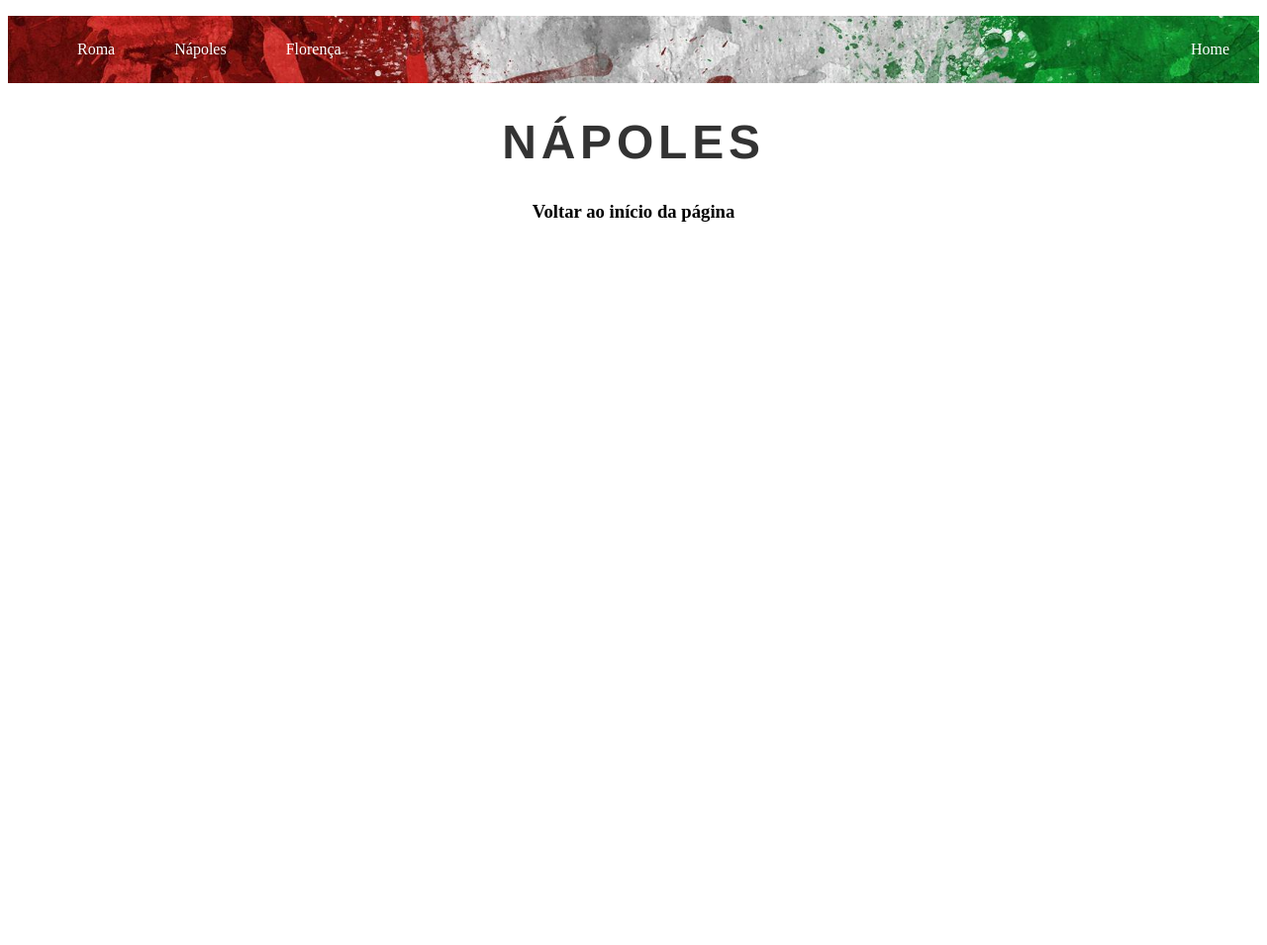
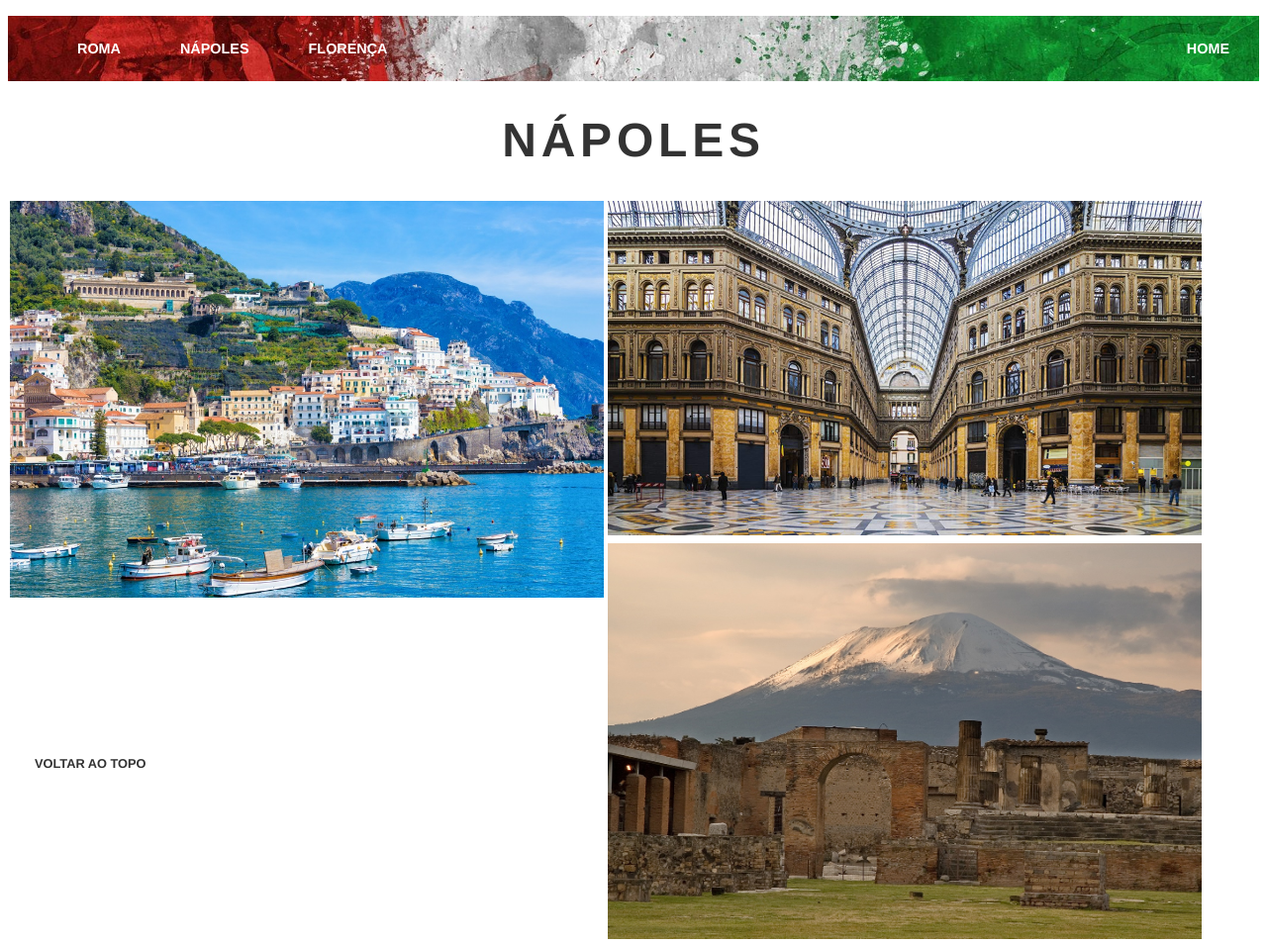
Before and after one commit to findingmarta/EngWeb2023, a plain HTML site: page TPC1/napoles.html in a window 1280 px wide. Shown: the whole page at 99% size. Before the commit the page ends 800 px from the top, so only its background shows below. Drawn offline with Linux system fonts and the light colour scheme.

Commit message:
progressos e restruturação

```diff
--- a/TPC1/napoles.html
+++ b/TPC1/napoles.html
@@ -11,13 +11,31 @@
             <li><a href="roma.html">Roma</a></li>
             <li><a href="#napoles">Nápoles</a></li>
             <li><a href="florenca.html">Florença</a></li>
-            <li style="float:right"><a href="italy.html">Home</a></li>
+            <li style="float:right"><a href="italia.html">Home</a></li>
         </ul>
 
         <h1><a name="napoles">Nápoles</h1>
 
+        <div class="gallery">
+            <a target="_blank" href="napoles/napoles_amalfitana.jpg">
+                <img src="napoles/napoles_amalfitana.jpg" alt="amalfitana" width="400" height="400">
+            </a>
+        </div>
 
-        <h3><a href="#napoles">Voltar ao início da página</a></h3>
+        <div class="gallery">
+            <a target="_blank" href="napoles/napoles_umberto.jpg">
+                <img src="napoles/napoles_umberto.jpg" alt="umberto" width="400" height="400">
+            </a>
+        </div>
+
+        <div class="gallery">
+            <a target="_blank" href="napoles/napoles_vesuvio.jpg">
+                <img src="napoles/napoles_vesuvio.jpg" alt="vesuvio" width="400" height="400">
+            </a>
+        </div>
 
     </body>
+    <footer>
+        <h3><a href="#napoles">Voltar ao topo</a></h3>
+    </footer>
 </html>
--- a/TPC1/style.css
+++ b/TPC1/style.css
@@ -1,46 +1,81 @@
+
+footer{
+    position: fixed;
+    bottom: 0;
+}
 
 h1 {
     text-align: center;                         /* Centraliza o texto */
     font-size: 3rem;                            /* Tamanho da fonte */
     font-weight: bold;                          /* Define a espessura da fonte como negrito */
     font-family: "Helvetica Neue", sans-serif;  /* Define a família da fonte */
-    color: #333;                              /* Define a cor do texto */
+    color: rgb(51, 51, 51);                   /* Define a cor do texto */
     text-transform: uppercase;                  /* Transforma todo o texto em maiúsculo */
     letter-spacing: 0.1em;                      /* Define o espaçamento entre as letras */
 }
 
-h3 {
-    text-align: center;
+h2 {
+    margin-left: 80px;
+    font-size: 1.7rem;                            /* Tamanho da fonte */
+    font-weight: bold;                          /* Define a espessura da fonte como negrito */
+    font-family: "Helvetica Neue", sans-serif;  /* Define a família da fonte */
+    color: rgb(51, 51, 51);                   /* Define a cor do texto */
+    text-transform: uppercase;                  /* Transforma todo o texto em maiúsculo */
+    letter-spacing: 0.1em;                      /* Define o espaçamento entre as letras */
 }
 
 h3 a {
-    color: rgb(0, 0, 0);  /* Atribui uma cor ao texto */
+    margin: 27px;
+    font-size: 0.8rem;
+    font-family: "Helvetica Neue", sans-serif;
+    text-transform: uppercase;
+    color: rgb(51, 51, 51);  /* Atribui uma cor ao texto */
     text-decoration: none;  /* Define que o texto não é sublinhado */
 }
 
 p {
-    padding: 80px;  /*  */
+    text-align: justify;
+    margin-left: 80px;  /*  */
 }
 
 ul {
-    list-style-type: none;                      /* Retira os pontos da lista ??????????????????????????????????????????*/
-    overflow: hidden;                           /* ??????????????????????????????????????????????????????????????????? */
-    background-image: url('background.jpg');    /* Atribui uma imagem à lista */
-    background-attachment: fixed;               /* A imagem mantém sempre as suas proporções */
-    background-size: cover;                     /* A imagem passa a cobrir toda a página html */
+    list-style-type: none;                             /* Retira os pontos da lista ??????????????????????????????????????????*/
+    overflow: hidden;                                  /* ??????????????????????????????????????????????????????????????????? */
+    background-image: url('italia/background.jpg');    /* Atribui uma imagem à lista */
+    background-attachment: fixed;                      /* A imagem mantém sempre as suas proporções */
+    background-size: cover;                            /* A imagem passa a cobrir toda a página html */
 }
 
 li {
-    float: left; /* Cria uma lista horizontal tornando os item float*/
+    float: left;    /* Cria uma lista horizontal tornando os item float*/
 }
 
 li a {
-    display: block;         /* Permite definir uma caixa para cada elemento ????????????????????????????????? */
-    color: white;         /* Atribui uma cor ao texto */
-    padding: 25px 30px;     /* Altura | Largura da caixa */
-    text-decoration: none;  /* Define que o texto não é sublinhado */
+    display: block;             /* Permite definir uma caixa para cada elemento ????????????????????????????????? */
+    color: white;             /* Atribui uma cor ao texto */
+    padding: 25px 30px;         /* Altura | Largura da caixa */
+    text-decoration: none;      /* Define que o texto não é sublinhado */
+    font-size: 0.9rem;
+    text-transform: uppercase;
+    font-family: "Helvetica Neue", sans-serif;
+    font-weight: bold;
 }
 
 li a:hover {
-    background-color: #1111118e; /* A imagem muda de cor quando o rato passa por cime */
+    background-color: #1111118e;   /* A imagem muda de cor quando o rato passa por cime */
 }
+
+div.gallery {
+    margin: 2px;
+    float: left;
+    width: 600px;
+}
+
+div.gallery:hover {
+    opacity: 0.5;
+}
+
+div.gallery img {
+    width: 100%;
+    height: auto;
+}
```
Also changed, not shown: TPC1/florenca.html (+21 -2 lines), TPC1/italia.html (added, +36 -0 lines), TPC1/italy.html (deleted, +0 -28 lines), TPC1/roma.html (+21 -2 lines), TPC1/florenca/florenca_catedral.jpg (added), TPC1/florenca/florenca_ponte.jpg (added), TPC1/florenca/florenca_republica.jpeg (added), TPC1/italia/background.jpg (renamed from TPC1/background.jpg), TPC1/italia/mapa.png (added), TPC1/napoles/napoles_amalfitana.jpg (added), TPC1/napoles/napoles_umberto.jpg (added), TPC1/napoles/napoles_vesuvio.jpg (added), TPC1/roma/roma_coliseu.jpg (added), TPC1/roma/roma_fontana.jpg (added), 1 more files.
